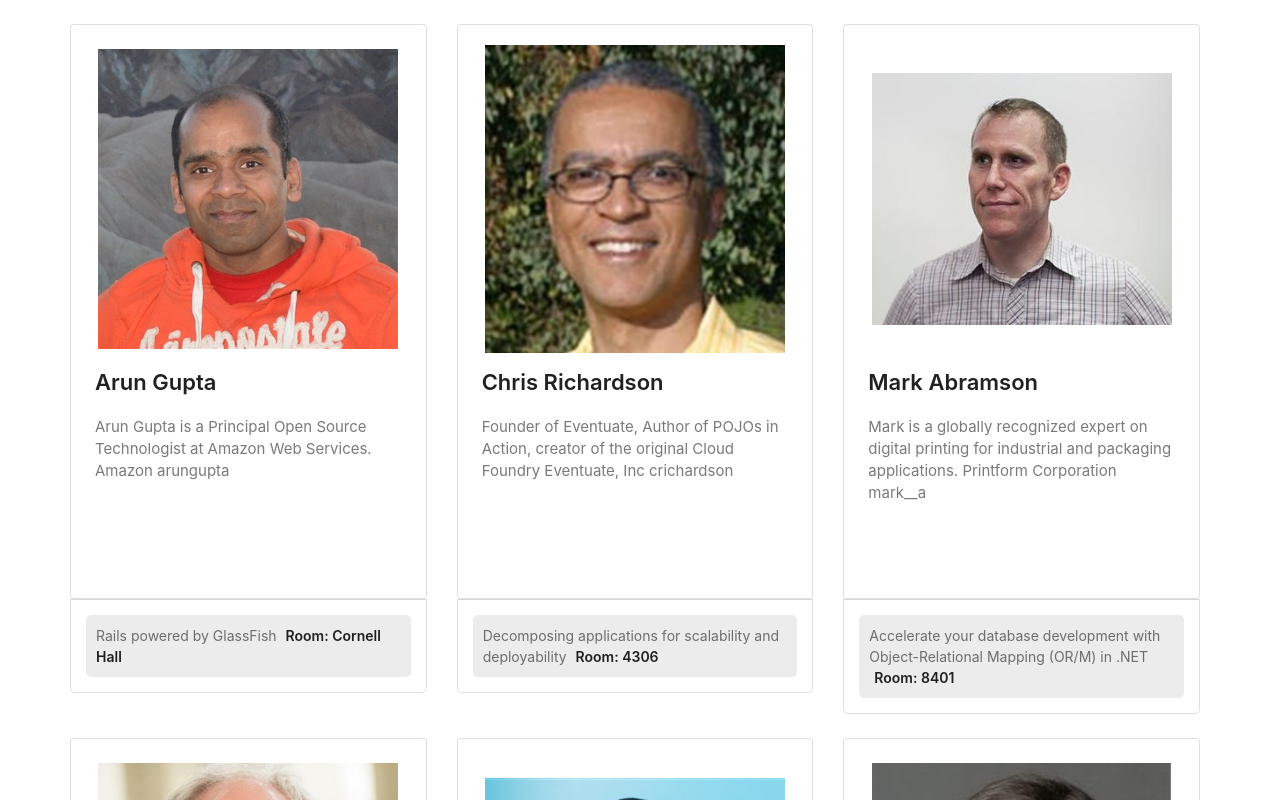
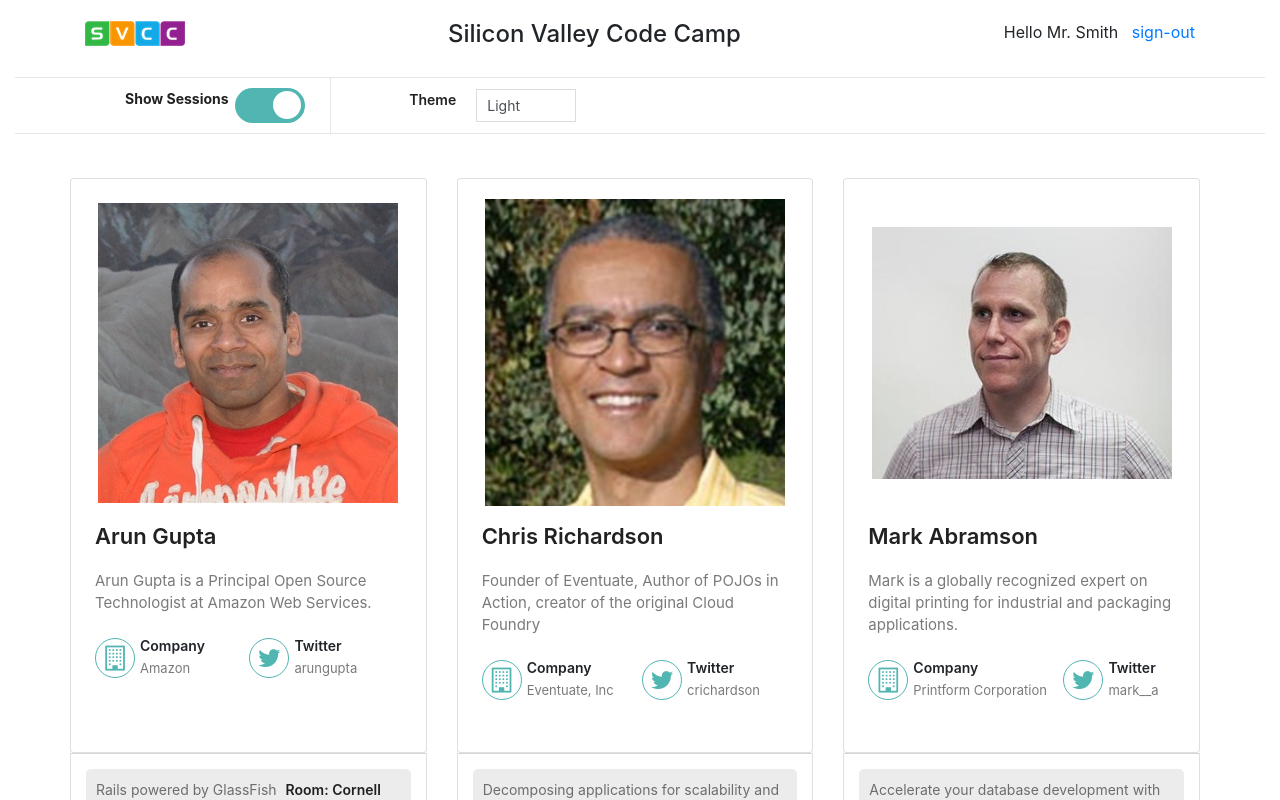
Before and after one commit to SeiSilver/speaker-web-react-nextjs, a Next.js app: page / in a window 1280 px wide. Shown: the top 800 px of the page. Built offline with nearby package versions, Linux system fonts and the light colour scheme.

Commit message:
update theme

```diff
--- a/pages/index.js
+++ b/pages/index.js
@@ -1,57 +1,11 @@
-import {data} from "../pages/data/SpeakerData"
+import App from "../src/App";
 
 const IndexPage = () => {
+
   return (
-    <div className="container speakers-list">
-      <div className="row">
-        {data.map(function (speaker) {
-          const {
-            id,
-            bio,
-            first,
-            last,
-            favorite,
-            twitterHandle,
-            company,
-            sessions,
-          } = speaker;
+    <App/>
+  );
 
-          return (
-            <div className="col-xs-12 col-sm-12 col-md-6 col-lg-4 col-sm-12 col-xs-12">
-              <div className="card card-height p-4 mt-4">
-                <div className="speaker-img d-flex flex-row justify-content-center align-items-center h-300">
-                  <img
-                    className="contain-fit"
-                    src={`/images/speaker-${id}.jpg`}
-                    width="300"
-                    alt={`${first} ${last}`}
-                  />
-                </div>
-                <div className="speaker-info">
-                  <div className="d-flex justify-content-between mb-3">
-                    <h3 className="text-truncate w-200">
-                      {first} {last}
-                    </h3>
-                  </div>
-                  <div>
-                    <p>
-                      {bio} {company} {twitterHandle} {favorite}
-                    </p>
-                  </div>
-                </div>
-              </div>
-              <div className="sessionBox card h-250">
-                <span className="session w-100">
-                  {sessions[0].title}{" "}
-                  <strong>Room: {sessions[0].room.name}</strong>
-                </span>
-              </div>
-            </div>
-          );
-        })}
-      </div>
-    </div>
-  );
 };
 
 export default IndexPage;
--- /dev/null
+++ b/src/App.js
@@ -0,0 +1,23 @@
+import Header from "./component/Header";
+import SpeakersToolbar from "./component/speaker/SpeakersToolbar";
+import SpeakerList from "./component/speaker/SpeakerList";
+import {data} from "./data/SpeakerData";
+import {useState} from "react";
+
+const App = () => {
+
+  const [theme, setTheme] = useState("light");
+
+  return (
+    <div className={
+      theme === "light" ? "container-fluid light" : "container-fluid dark"
+    }>
+      <Header theme={theme}/>
+      <SpeakersToolbar theme={theme} setTheme={setTheme}/>
+      <SpeakerList data={data}/>
+    </div>
+  );
+
+};
+
+export default App;
--- /dev/null
+++ b/src/component/Header.js
@@ -0,0 +1,28 @@
+const Header = ({theme}) => {
+  return (
+    <div className="padT4 padB4">
+      <div className="container mobile-container">
+        <div className="d-flex justify-content-between">
+          <div>
+            <img alt="SVCC Home Page" src="/images/SVCCLogo.png"/>
+          </div>
+          <div className={
+            theme === "light" ? "" : "text-info"
+          }>
+            <h4 className="header-title">Silicon Valley Code Camp</h4>
+          </div>
+          <div className={
+            theme === "light" ? "" : "text-info"
+          }>
+            Hello Mr. Smith &nbsp;&nbsp;
+            <span>
+              <a href="#">sign-out</a>
+            </span>
+          </div>
+        </div>
+      </div>
+    </div>
+  );
+}
+
+export default Header;
--- /dev/null
+++ b/src/component/session/SessionCard.js
@@ -0,0 +1,10 @@
+const SessionCard = ({title, room}) => {
+  // const {title, room} = props;
+  return (
+    <span className="session w-100">
+      {title} <strong>Room: {room}</strong>
+    </span>
+  )
+}
+
+export default SessionCard;
--- /dev/null
+++ b/src/component/session/SessionList.js
@@ -0,0 +1,15 @@
+import SessionCard from "./SessionCard";
+
+const SessionList = ({sessions}) => {
+  return (
+    <div className="sessionBox card h-250">
+      {
+        // sessions.map(s =>
+        <SessionCard title={sessions[0].title} room={sessions[0].room.name}/>
+        // )
+      }
+    </div>
+  );
+}
+
+export default SessionList
--- /dev/null
+++ b/src/component/speaker/SpeakerCard.js
@@ -0,0 +1,18 @@
+import SessionList from "../session/SessionList";
+import SpeakerImage from "./SpeakerImage";
+import SpeakerDemographics from "./SpeakerDemographics";
+
+const SpeakerCard = ({speaker}) => {
+  const {id, first, last, sessions} = speaker;
+  return (
+    <div className="col-xs-12 col-sm-12 col-md-6 col-lg-4 col-sm-12 col-xs-12">
+      <div className="card card-height p-4 mt-4">
+        <SpeakerImage id={id} first={first} last={last}/>
+        <SpeakerDemographics {...speaker} />
+      </div>
+      <SessionList sessions={sessions}/>
+    </div>
+  );
+}
+
+export default SpeakerCard;
--- /dev/null
+++ b/src/component/speaker/SpeakerDemographics.js
@@ -0,0 +1,33 @@
+const SpeakerDemographics = ({
+                               first,
+                               last,
+                               bio,
+                               company,
+                               twitterHandle,
+                               favorite,
+                             }) => {
+  return (
+    <div className="speaker-info">
+      <div className="d-flex justify-content-between mb-3">
+        <h3 className="text-truncate w-200">
+          {first} {last}
+        </h3>
+      </div>
+      <div>
+        <p className="card-description">{bio}</p>
+        <div className="social d-flex flex-row mt-4">
+          <div className="company">
+            <h5>Company</h5>
+            <h6>{company}</h6>
+          </div>
+          <div className="twitter">
+            <h5>Twitter</h5>
+            <h6>{twitterHandle}</h6>
+          </div>
+        </div>
+      </div>
+    </div>
+  );
+}
+
+export default SpeakerDemographics;
--- /dev/null
+++ b/src/component/speaker/SpeakerImage.js
@@ -0,0 +1,14 @@
+const SpeakerImage = ({id, first, last}) => {
+  return (
+    <div className="speaker-img d-flex flex-row justify-content-center align-items-center h-300">
+      <img
+        className="contain-fit"
+        src={`/images/speaker-${id}.jpg`}
+        width="300"
+        alt={`${first} ${last}`}
+      />
+    </div>
+  );
+}
+
+export default SpeakerImage;
--- /dev/null
+++ b/src/component/speaker/SpeakerList.js
@@ -0,0 +1,17 @@
+import SpeakerCard from "./SpeakerCard";
+
+const SpeakerList = ({data}) => {
+  return (
+    <div className="container speakers-list">
+      <div className="row">
+        {
+          data.map(
+            speaker => <SpeakerCard key={speaker.id} speaker={speaker}/>
+          )
+        }
+      </div>
+    </div>
+  )
+}
+
+export default SpeakerList;
--- /dev/null
+++ b/src/component/speaker/SpeakersToolbar.js
@@ -0,0 +1,47 @@
+import {useState} from "react";
+
+const SpeakersToolbar = ({theme, setTheme}) => {
+
+  const [showSessions, setShowSessions] = useState(true);
+
+  return (
+    <section className="toolbar dark-theme-header">
+      <div className="container">
+        <div className="justify-content-between">
+          <ul className="toolrow d-flex flex-column flex-lg-row">
+            <li className="d-flex flex-column flex-md-row">
+              <b>Show Sessions&nbsp;&nbsp;</b>
+              <label className="fav">
+                <input
+                  type="checkbox"
+                  checked={showSessions}
+                  onChange={(event) => {
+                    setShowSessions(event.target.checked);
+                  }}
+                />
+                <span className="switch"></span>
+              </label>
+            </li>
+            <li className="d-flex flex-column flex-md-row ml-sm-5 ml-0">
+              <strong>Theme</strong>
+              <label className="dropdown">
+                <select
+                  className="form-control theme"
+                  value={theme}
+                  onChange={(event) => {
+                    setTheme(event.target.value);
+                  }}
+                >
+                  <option value="light">Light</option>
+                  <option value="dark">Dark</option>
+                </select>
+              </label>
+            </li>
+          </ul>
+        </div>
+      </div>
+    </section>
+  );
+}
+
+export default SpeakersToolbar;
```
Also changed, not shown: pages/component/SpeakerCard.js (deleted), src/data/SpeakerData.js (renamed from pages/data/SpeakerData.js).
